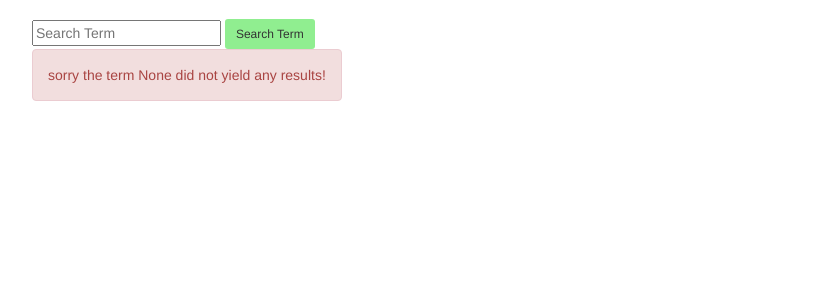
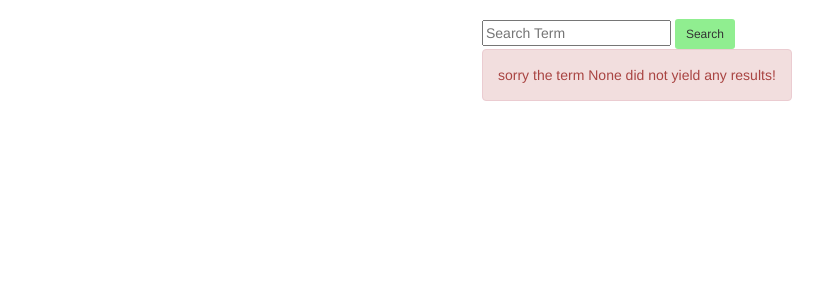
Before and after one commit to Bharani119/image-application-, a Flask app: page / in a window 1280 px wide. Shown: the part 51-351 px from the top of the page, without its empty margins (38-861 px from the left). Run offline with Flask 2, Linux system fonts and the light colour scheme; data that the repository does not hold is empty; some libraries are stand-ins or nearby versions.

Commit message:
3.2 commit

```diff
--- a/templates/index.html
+++ b/templates/index.html
@@ -51,7 +51,7 @@
 }
 .upper-part {
     display: inline-block;
-    margin-left: 50;
+    margin-left: 450px;
     /*padding-left: 450;*/
     /*display: flex;*/
     /*align-content: flex-end;*/
@@ -101,7 +101,7 @@
                             </div>
                             <div class="control" style="display: inline-block;" >
                                 <button class="btn btn-indigo btn-rounded btn-sm my-0 waves-effect waves-light" style="display: inline-block;">
-                                    Search Term
+                                    Search
                                 </button>
                             </div>
                         </div>
```
